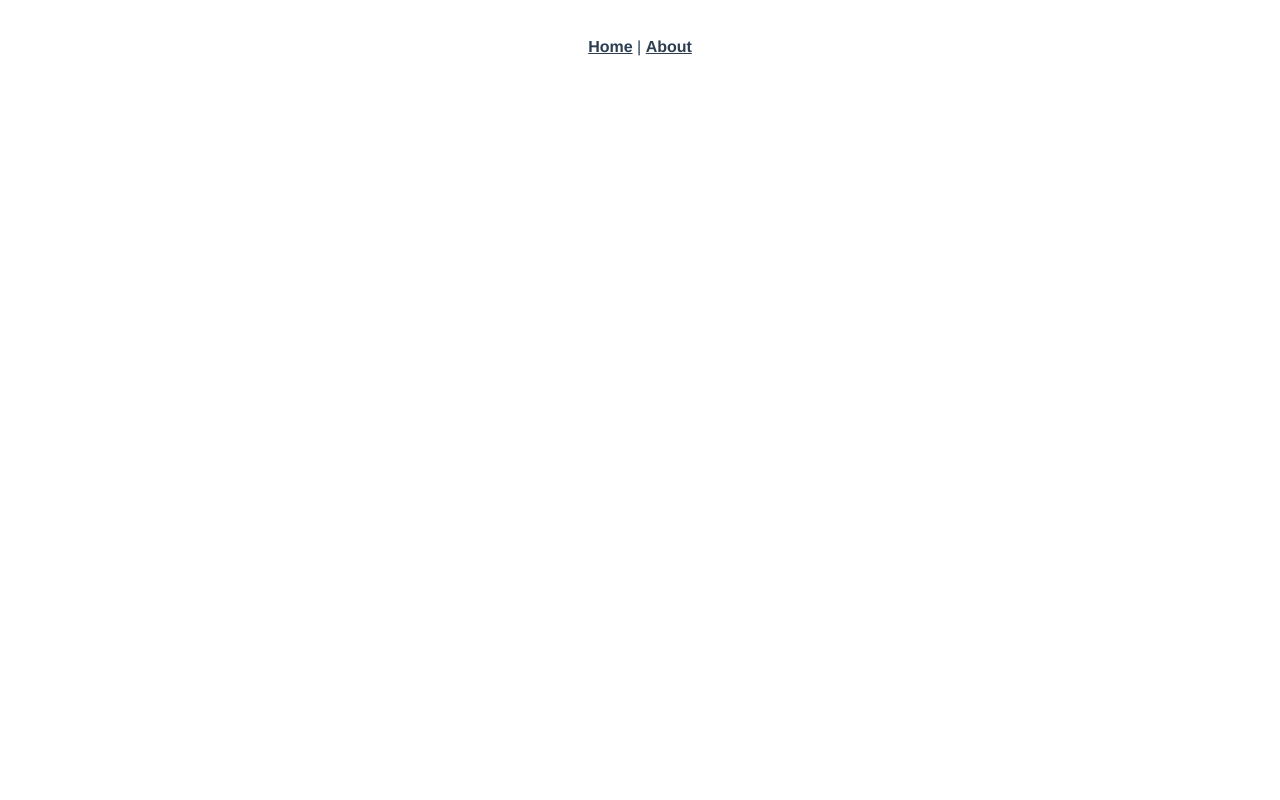
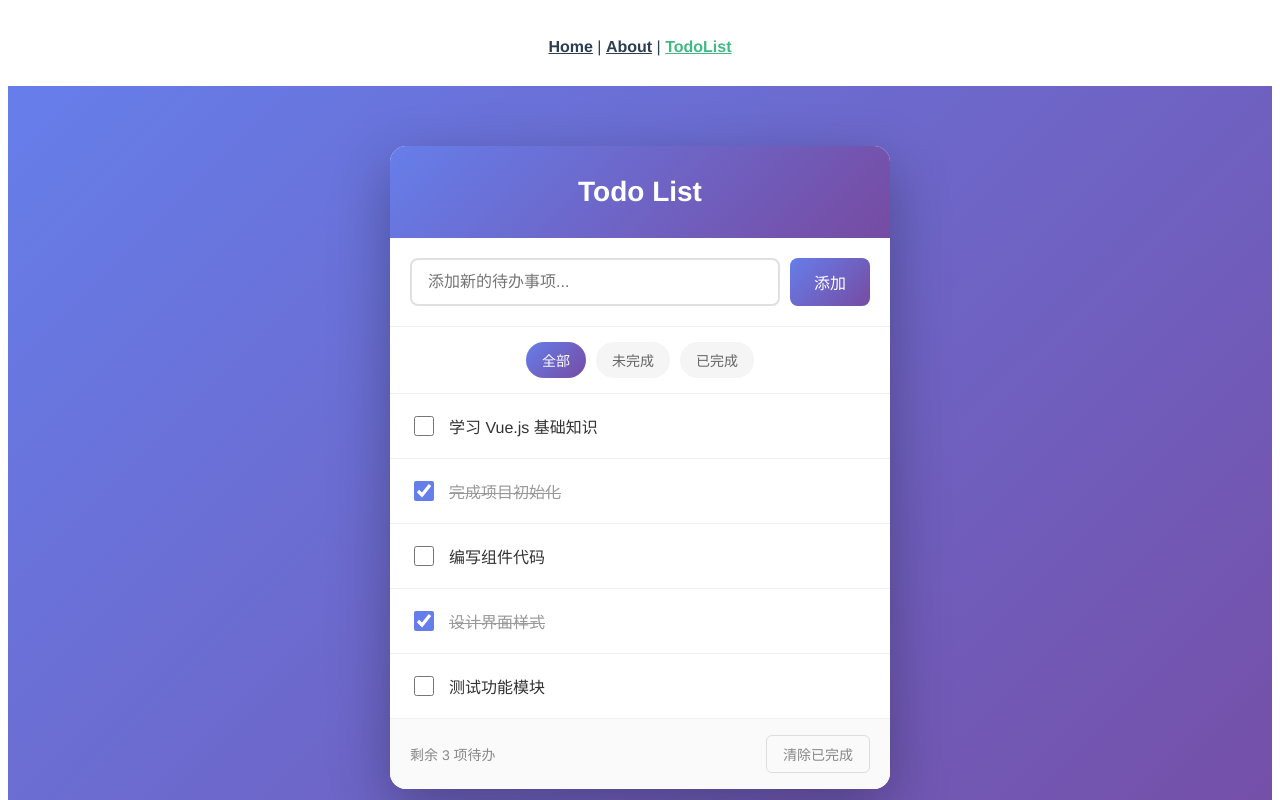
Before and after one commit to xzw778800-a11y/git-dome, a Vue app in the folder chat/: page /todo in a window 1280 px wide. Shown: the top 800 px of the page. Built offline with nearby package versions, Linux system fonts and the light colour scheme.

Commit message:
feat : to de list 的静态节目开发

```diff
--- a/chat/src/App.vue
+++ b/chat/src/App.vue
@@ -2,7 +2,8 @@
   <div id="app">
     <nav>
       <router-link to="/">Home</router-link> |
-      <router-link to="/about">About</router-link>
+      <router-link to="/about">About</router-link> |
+      <router-link to="/todo">TodoList</router-link>
     </nav>
     <router-view/>
   </div>
--- a/chat/src/router/index.js
+++ b/chat/src/router/index.js
@@ -23,6 +23,11 @@ const routes = [
     path: '/chat01',
     name: 'chat01',
     component: Chat01
+  },
+  {
+    path: '/todo',
+    name: 'todo',
+    component: () => import('../views/TodoList.vue')
   }
 ]
 
--- /dev/null
+++ b/chat/src/views/TodoList.vue
@@ -0,0 +1,266 @@
+<template>
+  <div class="todo-container">
+    <div class="todo-box">
+      <h1 class="todo-title">Todo List</h1>
+
+      <div class="todo-input-wrapper">
+        <input
+          type="text"
+          class="todo-input"
+          placeholder="添加新的待办事项..."
+        />
+        <button class="todo-add-btn">添加</button>
+      </div>
+
+      <div class="todo-filters">
+        <button class="filter-btn active">全部</button>
+        <button class="filter-btn">未完成</button>
+        <button class="filter-btn">已完成</button>
+      </div>
+
+      <ul class="todo-list">
+        <li class="todo-item">
+          <div class="todo-item-left">
+            <input type="checkbox" class="todo-checkbox" />
+            <span class="todo-text">学习 Vue.js 基础知识</span>
+          </div>
+          <button class="todo-delete-btn">删除</button>
+        </li>
+
+        <li class="todo-item completed">
+          <div class="todo-item-left">
+            <input type="checkbox" class="todo-checkbox" checked />
+            <span class="todo-text">完成项目初始化</span>
+          </div>
+          <button class="todo-delete-btn">删除</button>
+        </li>
+
+        <li class="todo-item">
+          <div class="todo-item-left">
+            <input type="checkbox" class="todo-checkbox" />
+            <span class="todo-text">编写组件代码</span>
+          </div>
+          <button class="todo-delete-btn">删除</button>
+        </li>
+
+        <li class="todo-item completed">
+          <div class="todo-item-left">
+            <input type="checkbox" class="todo-checkbox" checked />
+            <span class="todo-text">设计界面样式</span>
+          </div>
+          <button class="todo-delete-btn">删除</button>
+        </li>
+
+        <li class="todo-item">
+          <div class="todo-item-left">
+            <input type="checkbox" class="todo-checkbox" />
+            <span class="todo-text">测试功能模块</span>
+          </div>
+          <button class="todo-delete-btn">删除</button>
+        </li>
+      </ul>
+
+      <div class="todo-footer">
+        <span class="todo-count">剩余 3 项待办</span>
+        <button class="todo-clear-btn">清除已完成</button>
+      </div>
+    </div>
+  </div>
+</template>
+
+<script>
+export default {
+  name: 'TodoList',
+  data() {
+    return {}
+  }
+}
+</script>
+
+<style scoped>
+.todo-container {
+  min-height: 100vh;
+  background: linear-gradient(135deg, #667eea 0%, #764ba2 100%);
+  display: flex;
+  justify-content: center;
+  align-items: flex-start;
+  padding: 60px 20px;
+}
+
+.todo-box {
+  width: 100%;
+  max-width: 500px;
+  background: #fff;
+  border-radius: 16px;
+  box-shadow: 0 20px 60px rgba(0, 0, 0, 0.3);
+  overflow: hidden;
+}
+
+.todo-title {
+  margin: 0;
+  padding: 30px 20px;
+  background: linear-gradient(135deg, #667eea 0%, #764ba2 100%);
+  color: #fff;
+  font-size: 28px;
+  font-weight: 600;
+  text-align: center;
+}
+
+.todo-input-wrapper {
+  display: flex;
+  padding: 20px;
+  border-bottom: 1px solid #eee;
+  gap: 10px;
+}
+
+.todo-input {
+  flex: 1;
+  padding: 12px 16px;
+  border: 2px solid #e0e0e0;
+  border-radius: 8px;
+  font-size: 16px;
+  outline: none;
+  transition: border-color 0.3s;
+}
+
+.todo-input:focus {
+  border-color: #667eea;
+}
+
+.todo-add-btn {
+  padding: 12px 24px;
+  background: linear-gradient(135deg, #667eea 0%, #764ba2 100%);
+  color: #fff;
+  border: none;
+  border-radius: 8px;
+  font-size: 16px;
+  font-weight: 500;
+  cursor: pointer;
+  transition: transform 0.2s, box-shadow 0.2s;
+}
+
+.todo-add-btn:hover {
+  transform: translateY(-2px);
+  box-shadow: 0 4px 12px rgba(102, 126, 234, 0.4);
+}
+
+.todo-filters {
+  display: flex;
+  justify-content: center;
+  gap: 10px;
+  padding: 15px 20px;
+  border-bottom: 1px solid #eee;
+}
+
+.filter-btn {
+  padding: 8px 16px;
+  background: #f5f5f5;
+  border: none;
+  border-radius: 20px;
+  font-size: 14px;
+  color: #666;
+  cursor: pointer;
+  transition: all 0.3s;
+}
+
+.filter-btn:hover {
+  background: #e0e0e0;
+}
+
+.filter-btn.active {
+  background: linear-gradient(135deg, #667eea 0%, #764ba2 100%);
+  color: #fff;
+}
+
+.todo-list {
+  list-style: none;
+  margin: 0;
+  padding: 0;
+}
+
+.todo-item {
+  display: flex;
+  justify-content: space-between;
+  align-items: center;
+  padding: 16px 20px;
+  border-bottom: 1px solid #f0f0f0;
+  transition: background-color 0.3s;
+}
+
+.todo-item:hover {
+  background: #fafafa;
+}
+
+.todo-item.completed .todo-text {
+  text-decoration: line-through;
+  color: #999;
+}
+
+.todo-item-left {
+  display: flex;
+  align-items: center;
+  gap: 12px;
+  flex: 1;
+}
+
+.todo-checkbox {
+  width: 20px;
+  height: 20px;
+  cursor: pointer;
+  accent-color: #667eea;
+}
+
+.todo-text {
+  font-size: 16px;
+  color: #333;
+}
+
+.todo-delete-btn {
+  padding: 6px 12px;
+  background: #ff6b6b;
+  color: #fff;
+  border: none;
+  border-radius: 6px;
+  font-size: 14px;
+  cursor: pointer;
+  opacity: 0;
+  transition: opacity 0.3s, background-color 0.3s;
+}
+
+.todo-item:hover .todo-delete-btn {
+  opacity: 1;
+}
+
+.todo-delete-btn:hover {
+  background: #ee5a5a;
+}
+
+.todo-footer {
+  display: flex;
+  justify-content: space-between;
+  align-items: center;
+  padding: 16px 20px;
+  background: #fafafa;
+}
+
+.todo-count {
+  font-size: 14px;
+  color: #888;
+}
+
+.todo-clear-btn {
+  padding: 8px 16px;
+  background: transparent;
+  border: 1px solid #ddd;
+  border-radius: 6px;
+  font-size: 14px;
+  color: #888;
+  cursor: pointer;
+  transition: all 0.3s;
+}
+
+.todo-clear-btn:hover {
+  border-color: #ff6b6b;
+  color: #ff6b6b;
+}
+</style>
```
Also changed, not shown: chat/src/components/HelloWorld.vue (+5 -49 lines), 2 other files (tests, documents, lock files or other folders).
